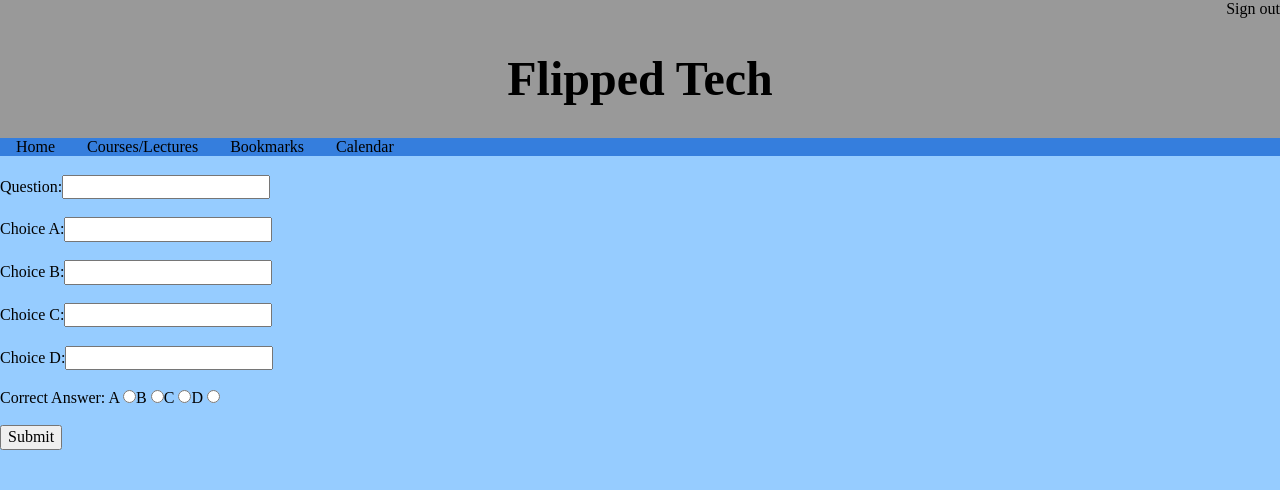
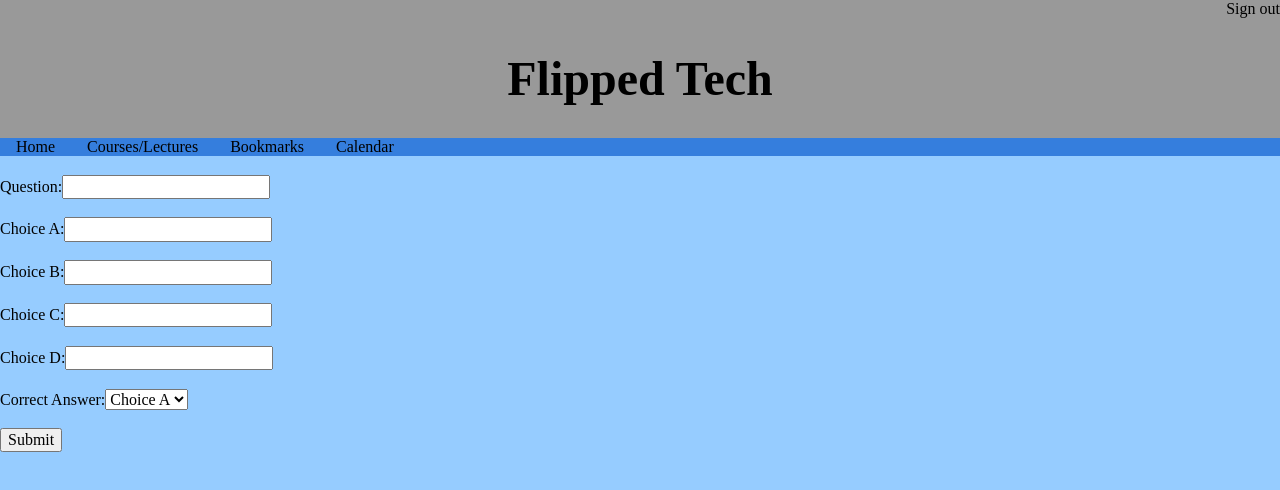
Before and after one commit to usd-cs/comp495-sp18-flipped-tech, a React (Create React App) app in the folder FlippedTech/flippedtech/: page / in a window 1280 px wide. Shown: the top 490 px of the page. Built offline with nearby package versions, Linux system fonts and the light colour scheme.

Commit message:
Changed correct answer to select

```diff
--- a/FlippedTech/flippedtech/src/QuestionForm.js
+++ b/FlippedTech/flippedtech/src/QuestionForm.js
@@ -54,10 +54,12 @@
 				<br/>
 				<label>
 				Correct Answer:
-					A <input type="radio" name="selection" value="A" />
-					B <input type="radio" name="selection" value="B" />
-					C <input type="radio" name="selection" value="C" />
-					D <input type="radio" name="selection" value="D" />
+					<select name="correctAnswer" value={this.state.correctAnswer} onChange={this.handleChange} >
+						<option value="A">Choice A</option>
+						<option value="B">Choice B</option>
+						<option value="C">Choice C</option>
+						<option value="D">Choice D</option>
+					</select>
 				</label><br/>
 				<br/>
 				<input type="submit" value="Submit" />
```
